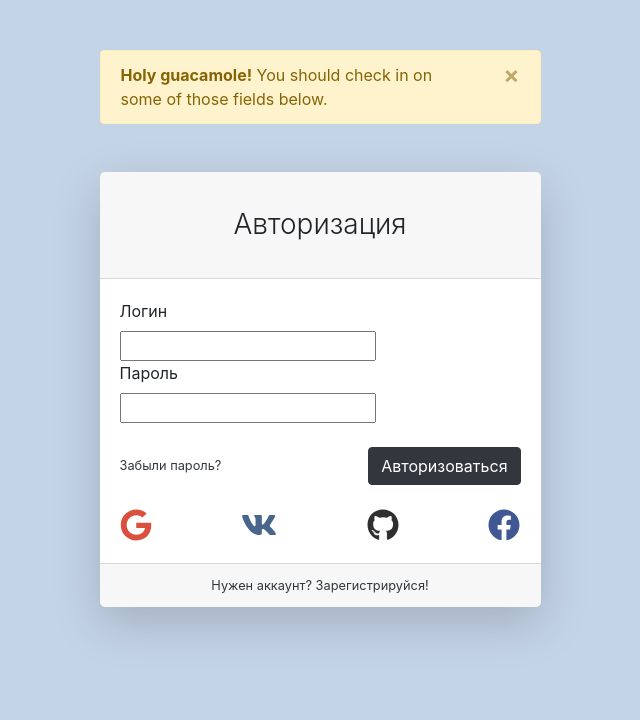
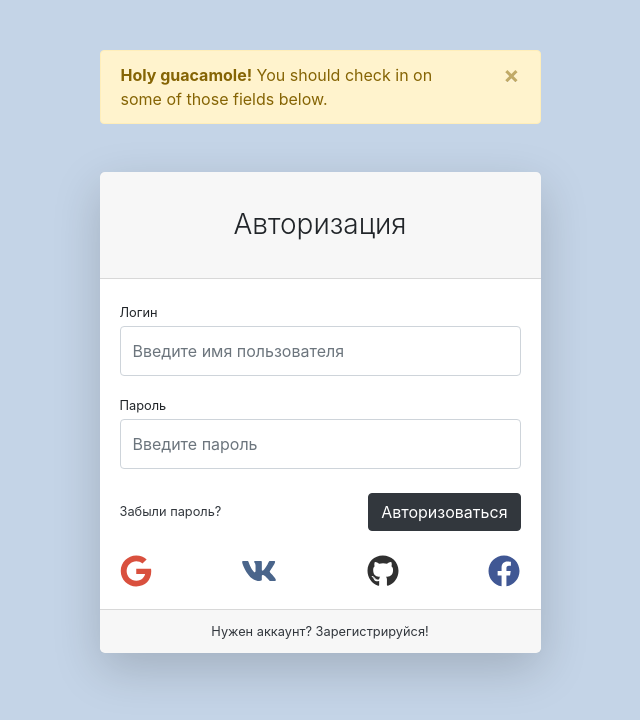
Before and after one commit to evgenii-landau/pet-store, a Django app: page /users/login/ in a window 1280 px wide. Shown: the top 720 px of the page, without its empty margins (320-960 px from the left). Run offline with Django 5.2, Linux system fonts and the light colour scheme; some libraries are stand-ins or nearby versions.

Commit message:
customizing login form

```diff
--- a/users/forms.py
+++ b/users/forms.py
@@ -2,7 +2,19 @@ from django import forms
 from django.contrib.auth.forms import AuthenticationForm
 
 
-
 class UserLoginForm(AuthenticationForm):
-    username = forms.CharField(label="Логин", widget=forms.TextInput())
-    password = forms.CharField(label="Пароль", widget=forms.PasswordInput())
+    username = forms.CharField(
+        label="Логин",
+        widget=forms.TextInput(
+            attrs={
+                "class": "form-control py-4",
+                "placeholder": "Введите имя пользователя",
+            },
+        ),
+    )
+    password = forms.CharField(
+        label="Пароль",
+        widget=forms.PasswordInput(
+            attrs={"class": "form-control py-4", "placeholder": "Введите пароль"}
+        ),
+    )
--- a/users/templates/users/login.html
+++ b/users/templates/users/login.html
@@ -21,20 +21,12 @@
 								{% csrf_token %}
 								<div>{{ form.non_field_errors }}</div>
 								{% for field in form %}
-								<div><label for="{{ field.id_for_label }}">{{ field.label }}</label></div>
-								{{ field }}
+								<div class="form-group">
+									<label class="small mb-1" for="{{ field.id_for_label }}">{{ field.label }}</label>
+									{{ field }}
+								</div>
 								<div>{{ field.error }}</div>
 								{% endfor %}
-								{% comment %} <div class="form-group">
-									<label class="small mb-1" for="inputEmailAddress">Имя пользователя</label>
-									<input class="form-control py-4" id="inputEmailAddress" type="text"
-										placeholder="Введите имя пользователя"/>
-								</div>
-								<div class="form-group">
-									<label class="small mb-1" for="inputPassword">Пароль</label>
-									<input class="form-control py-4" id="inputPassword" type="password"
-										placeholder="Введите пароль"/>
-								</div> {% endcomment %}
 								<div class="form-group d-flex align-items-center justify-content-between mt-4 mb-0">
 									<a class="small" href="#">Забыли пароль?</a>
 									<input class="btn btn-primary" type="submit" value="Авторизоваться">
--- a/users/views.py
+++ b/users/views.py
@@ -2,10 +2,6 @@ from django.shortcuts import render
 from .forms import UserLoginForm
 from django.contrib.auth.views import LoginView
 from django.urls import reverse_lazy
-
-# from django.contrib.auth import authenticate, login
-# from django.http import HttpResponseRedirect
-# from django.urls import reverse
 
 
 class LoginUser(LoginView):
```
Also changed, not shown: db.sqlite3.
